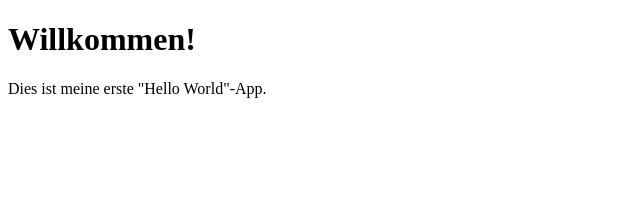
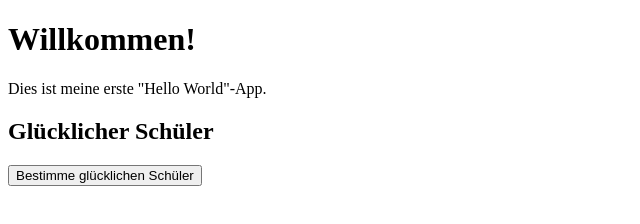
Before and after one commit to BFT2014-13/HelloWorld, a plain HTML site: page index.html in a window 1280 px wide. Shown: the whole page, without its empty margins (0-640 px from the left). Drawn offline with Linux system fonts and the light colour scheme.

Commit message:
Funktion für glückliche Schüler eingebaut
Erstes Beispiel für JavaScript

```diff
--- a/index.html
+++ b/index.html
@@ -7,5 +7,15 @@
   <body>
     <h1>Willkommen!</h1>
     <p>Dies ist meine erste "Hello World"-App.</p>
+    <h2>Glücklicher Schüler</h2>
+    <button onclick = "zeigeSchüler();">Bestimme glücklichen Schüler</button>
+    <div id = "ausgabe"></div>
+    <script>
+      function zeigeSchüler(){
+        var schülerliste = ["Hugo", "Irene", "Agabe", "Wallarich"];
+        var zufall = Math.floor(Math.random()*schülerliste.length);
+        document.getElementById("ausgabe").innerHTML=schülerliste[zufall];
+      }
+    </script>
   </body>
 </html>
```
